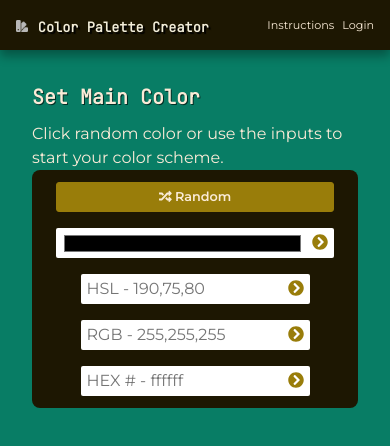
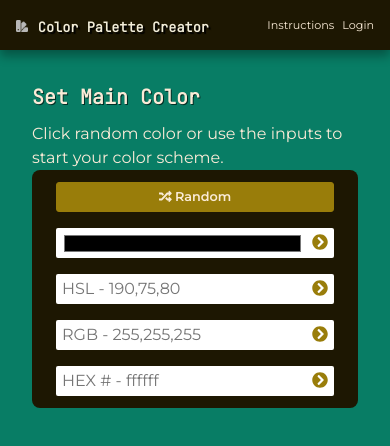
Before and after one commit to rogerio-romao/pallete-creator, a Vue app: page / in a window 390 px wide. Shown: the top 446 px of the page. Built offline with nearby package versions, Linux system fonts and the light colour scheme; a web font is replaced by a local one.

Commit message:
main color bar fully responsive (messy)

```diff
--- a/src/style/app.css
+++ b/src/style/app.css
@@ -371,6 +371,11 @@ nav .title {
 .main-color-bar .inputs-wrapper {
   display: flex;
   gap: 1.5rem;
+  width: 100%;
+}
+
+.main-color-bar .inputs-wrapper > form {
+  flex: 1;
 }
 
 .main-color-bar .input-wrapper {
@@ -388,6 +393,8 @@ nav .title {
   outline: none;
   background: transparent;
   border: 0;
+  width: 100%;
+  min-width: 50px;
 }
 
 .main-color-bar .input-wrapper input:invalid + button {
```
